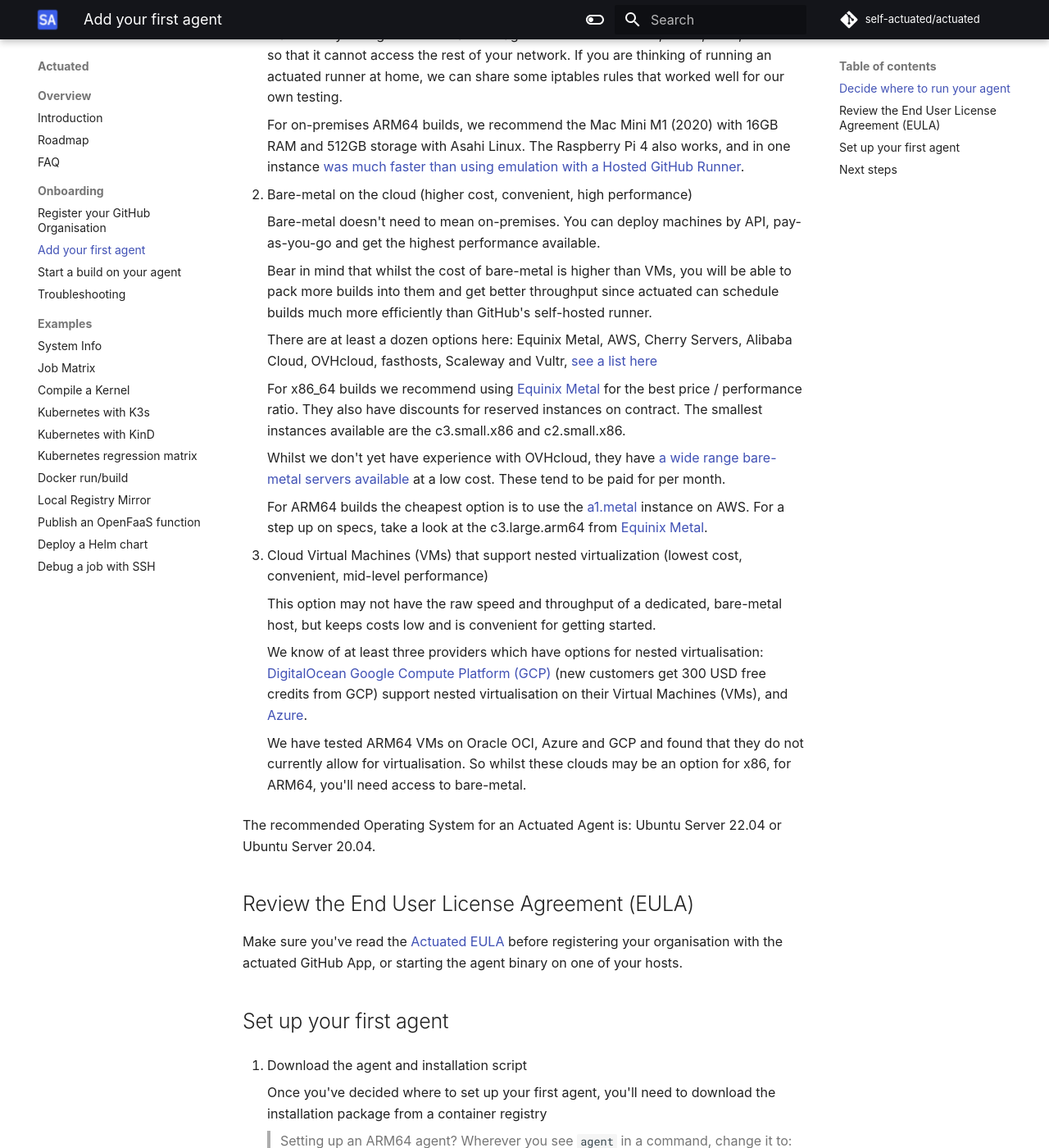
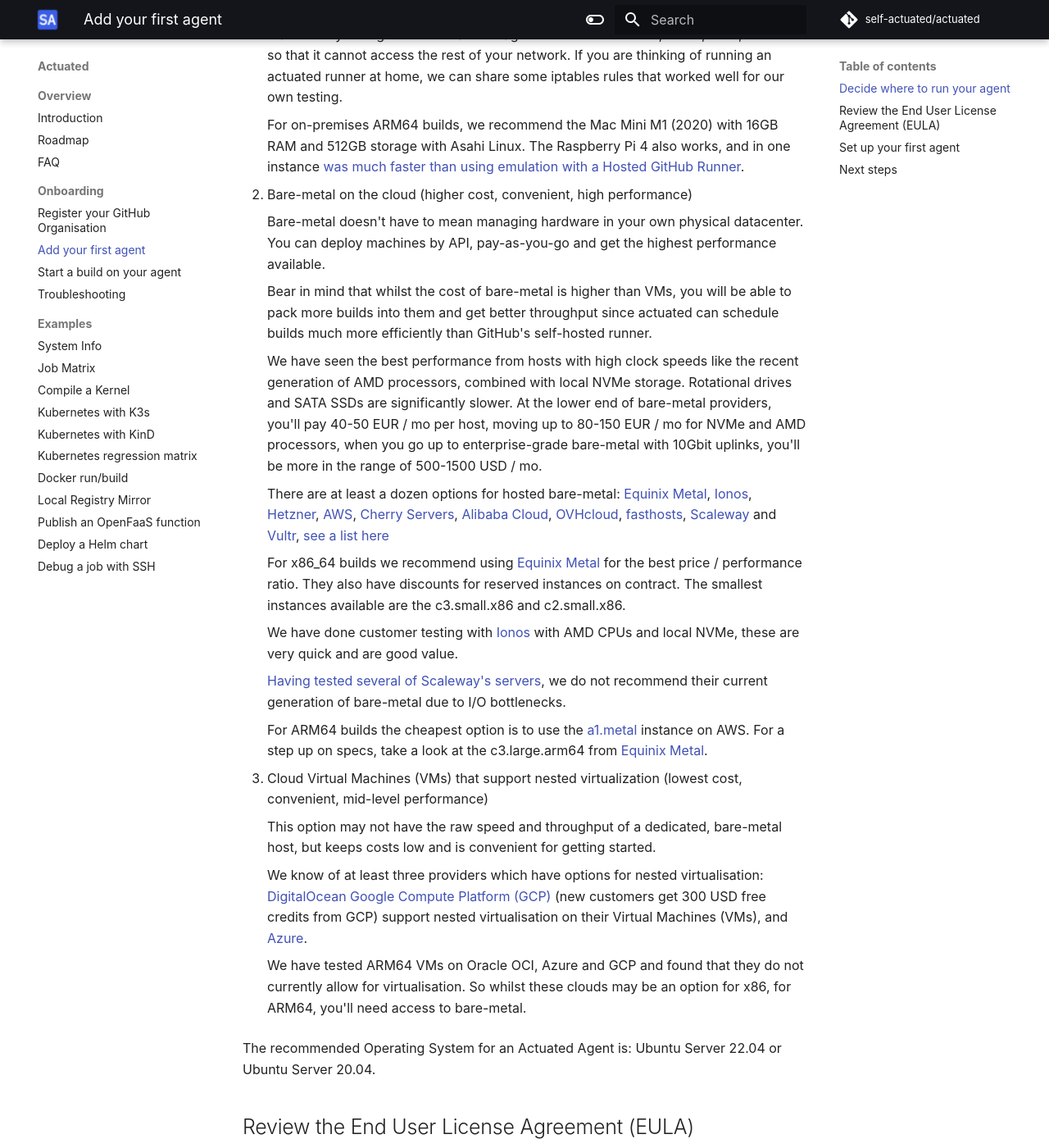
Before and after one commit to welteki/docs.actuated.dev, an MkDocs documentation site: the page built from docs/add-agent.md, in a window 1280 px wide and 1400 px high, scrolled down 845 px. Shown: the whole window at 82% size. Built offline with MkDocs 1.6.1 and Material for MkDocs 9.7.7, drawn with Linux system fonts in a browser that asks for light colours; some web fonts are replaced.

Commit message:
Revise recommendations for bare-metal
Signed-off-by: Alex Ellis (OpenFaaS Ltd) <alexellis2@gmail.com>

```diff
--- a/docs/add-agent.md
+++ b/docs/add-agent.md
@@ -27,15 +27,19 @@
 
 2. Bare-metal on the cloud (higher cost, convenient, high performance)
 
-    Bare-metal doesn't need to mean on-premises. You can deploy machines by API, pay-as-you-go and get the highest performance available.
+    Bare-metal doesn't have to mean managing hardware in your own physical datacenter. You can deploy machines by API, pay-as-you-go and get the highest performance available.
 
     Bear in mind that whilst the cost of bare-metal is higher than VMs, you will be able to pack more builds into them and get better throughput since actuated can schedule builds much more efficiently than GitHub's self-hosted runner.
 
-    There are at least a dozen options here: Equinix Metal, AWS, Cherry Servers, Alibaba Cloud, OVHcloud, fasthosts, Scaleway and Vultr, [see a list here](https://github.com/alexellis/awesome-baremetal#bare-metal-cloud)
+    We have seen the best performance from hosts with high clock speeds like the recent generation of AMD processors, combined with local NVMe storage. Rotational drives and SATA SSDs are significantly slower. At the lower end of bare-metal providers, you'll pay 40-50 EUR / mo per host, moving up to 80-150 EUR / mo for NVMe and AMD processors, when you go up to enterprise-grade bare-metal with 10Gbit uplinks, you'll be more in the range of 500-1500 USD / mo.
+
+    There are at least a dozen options for hosted bare-metal: [Equinix Metal](https://deploy.equinix.com/), [Ionos](https://ionos.co.uk), [Hetzner](https://hetzner.com), [AWS](https://aws.amazon.com/), [Cherry Servers](https://www.cherryservers.com/), [Alibaba Cloud](https://eu.alibabacloud.com/en), [OVHcloud](https://www.ovhcloud.com/en-gb/bare-metal/rise/), [fasthosts](https://www.fasthosts.co.uk/), [Scaleway](https://scaleway.com) and [Vultr](https://www.vultr.com/), [see a list here](https://github.com/alexellis/awesome-baremetal#bare-metal-cloud)
 
     For x86_64 builds we recommend using [Equinix Metal](https://deploy.equinix.com/) for the best price / performance ratio. They also have discounts for reserved instances on contract. The smallest instances available are the c3.small.x86 and c2.small.x86.
 
-    Whilst we don't yet have experience with OVHcloud, they have [a wide range bare-metal servers available](https://www.ovhcloud.com/en-gb/bare-metal/rise/) at a low cost. These tend to be paid for per month.
+    We have done customer testing with [Ionos](https://ionos.co.uk) with AMD CPUs and local NVMe, these are very quick and are good value.
+
+    [Having tested several of Scaleway's servers](https://twitter.com/alexellisuk/status/1605866713815437312?s=20&t=JGh5fGZJWklLTCTVkTVElg), we do not recommend their current generation of bare-metal due to I/O bottlenecks.
 
     For ARM64 builds the cheapest option is to use the [a1.metal](https://aws.amazon.com/ec2/instance-types/a1/) instance on AWS. For a step up on specs, take a look at the c3.large.arm64 from [Equinix Metal](https://metal.equinix.com/).
 
```
